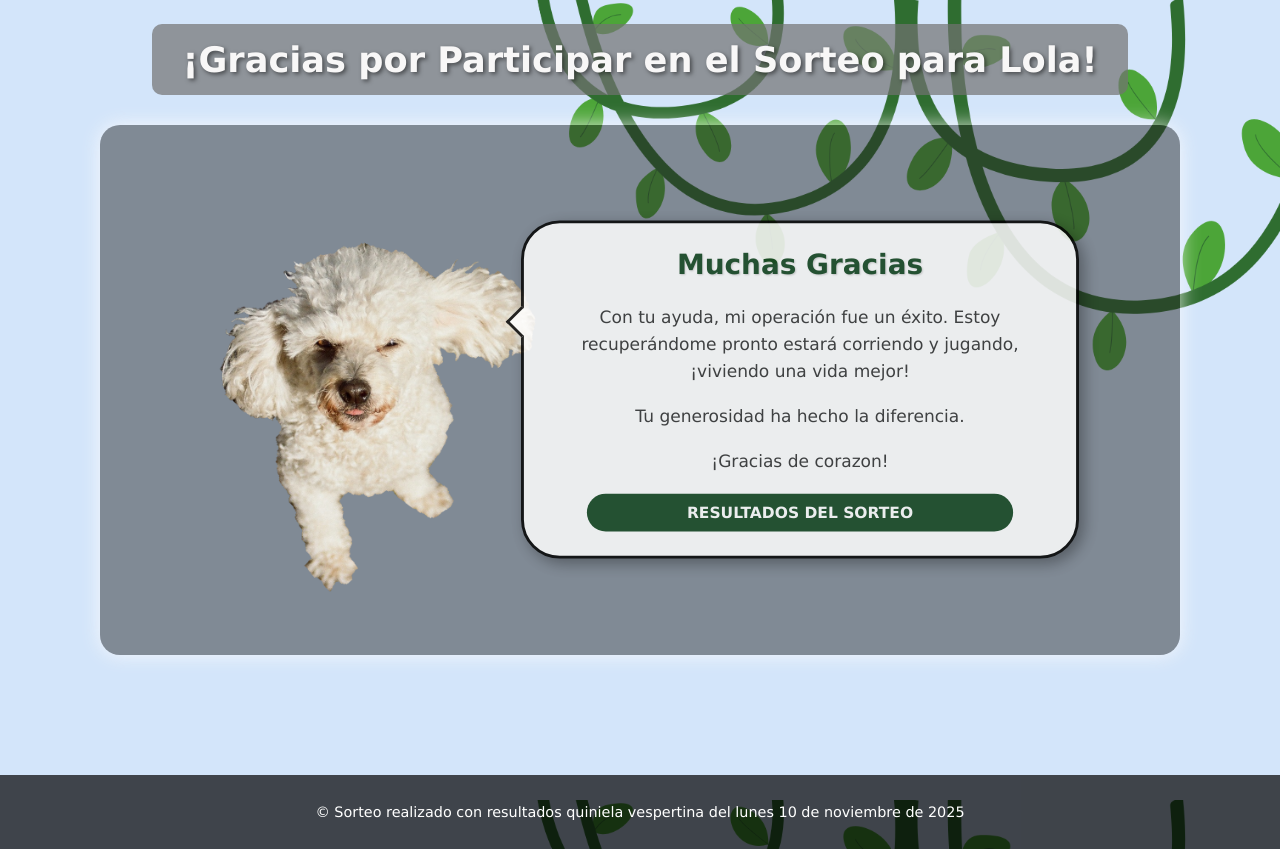
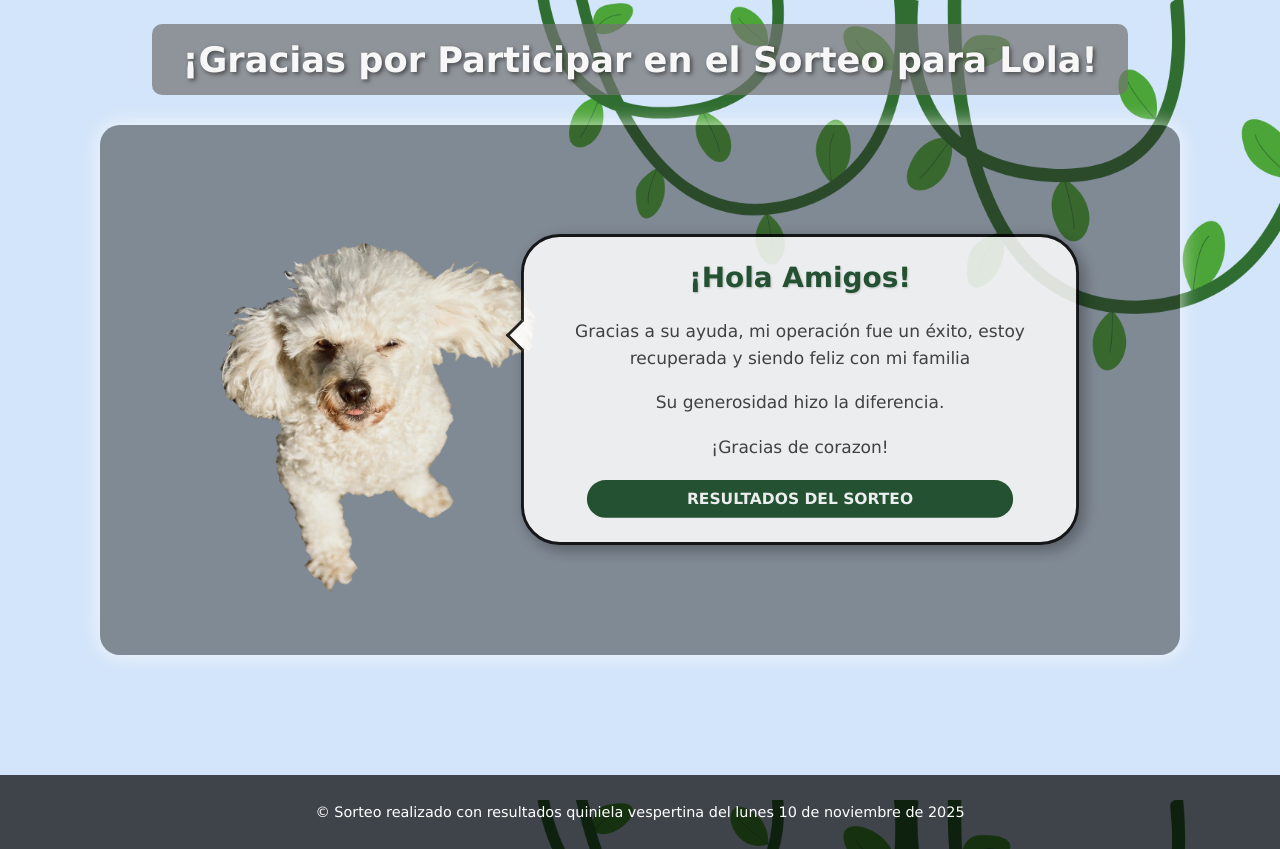
Before and after one commit to PLGordilloVera/SORTEOLOLA, a plain HTML site: page index.html in a window 1280 px wide. Drawn offline with Linux system fonts and the light colour scheme.

Commit message:
Update index.html

```diff
--- a/index.html
+++ b/index.html
@@ -23,9 +23,9 @@
             </div>
 
             <div class="dialogo" id="globoDialogo">
-                <h2> Muchas Gracias </h2>
-                <p>Con tu ayuda, mi operación fue un éxito. Estoy recuperándome pronto estará corriendo y jugando, ¡viviendo una vida mejor!</p>
-                <p>Tu generosidad ha hecho la diferencia.</p>
+                <h2> ¡Hola Amigos! </h2>
+                <p>Gracias a su ayuda, mi operación fue un éxito, estoy recuperada y siendo feliz con mi familia</p>
+                <p>Su generosidad hizo la diferencia.</p>
                 <p>¡Gracias de corazon!</p>
 
                 <label for="mostrar-resultados" class="boton-resultados">
@@ -54,13 +54,13 @@
                     <tr><td>6</td><td>43</td><td>Poli</td></tr>
                     <tr><td>7</td><td>49</td><td>Rocio Garcia</td></tr>
                     <tr><td>8</td><td>61</td><td>Nacho Arroyo</td></tr>
-                    <tr><td>9</td><td>66</td><td>Pablo Brandan</td></tr>
+                    <tr><td>9</td><td>66</td><td>Ariadna Agüero</td></tr>
                     <tr><td>10</td><td>62</td><td>Malu Bellido</td></tr>
                     <tr><td>11</td><td>30</td><td>Rocio Garcia</td></tr>
                     <tr><td>12</td><td>12</td><td>Anto Nucci</td></tr>
                     <tr><td>13</td><td>24</td><td>Delfi Cordoba</td></tr>
                     <tr><td>14</td><td>09</td><td>Agus Marquez</td></tr>
-                    <tr><td>15</td><td>70</td><td>Ari Aguero</td></tr>
+                    <tr><td>15</td><td>07</td><td>Belen Apud</td></tr>
                 </tbody>
             </table>
             <p class="nota-footer-resultados">¡Felicidades a todos los ganadores! Contactaremos a la brevedad para coordinar la entrega de premios.</p>
```
